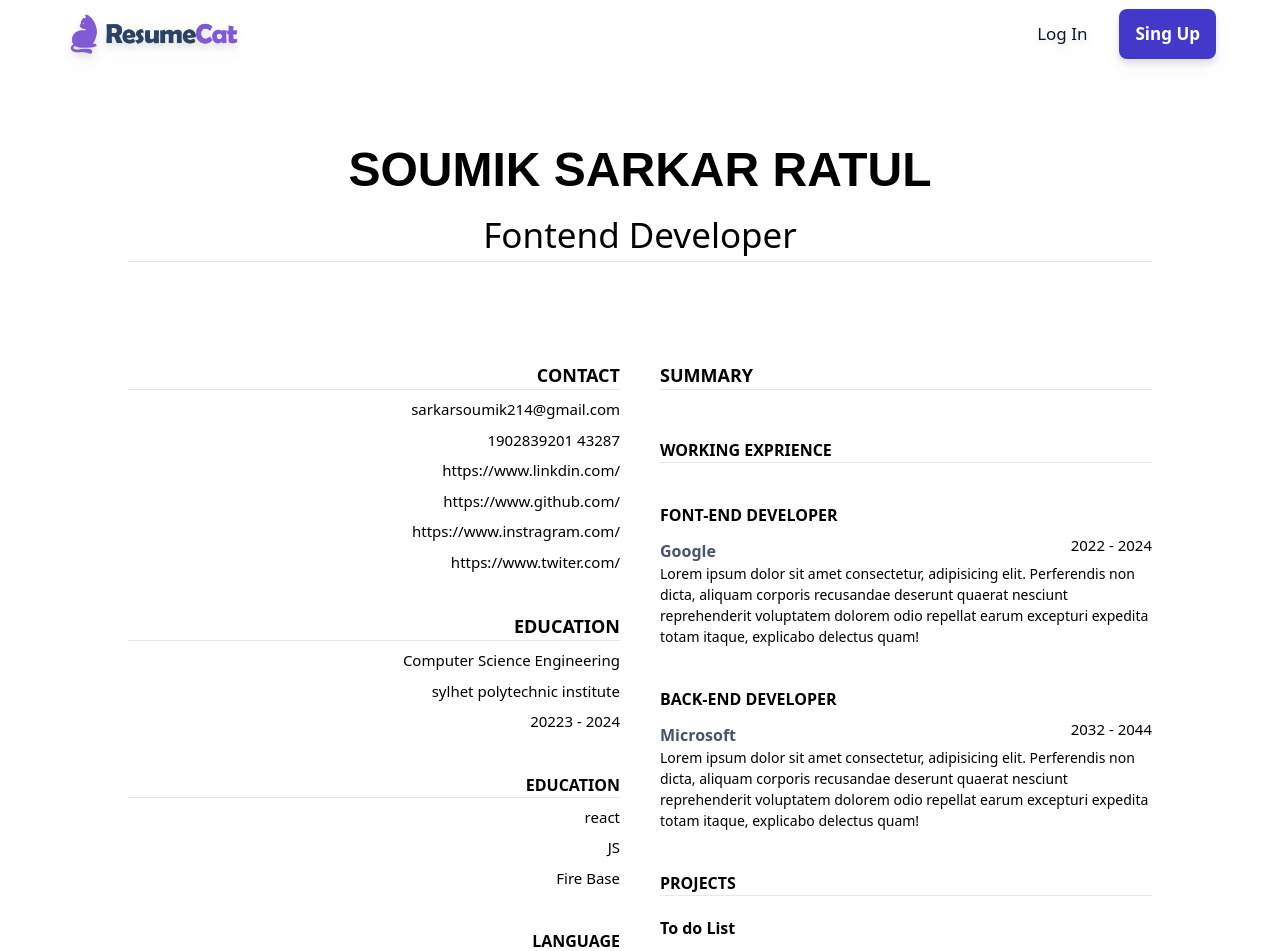
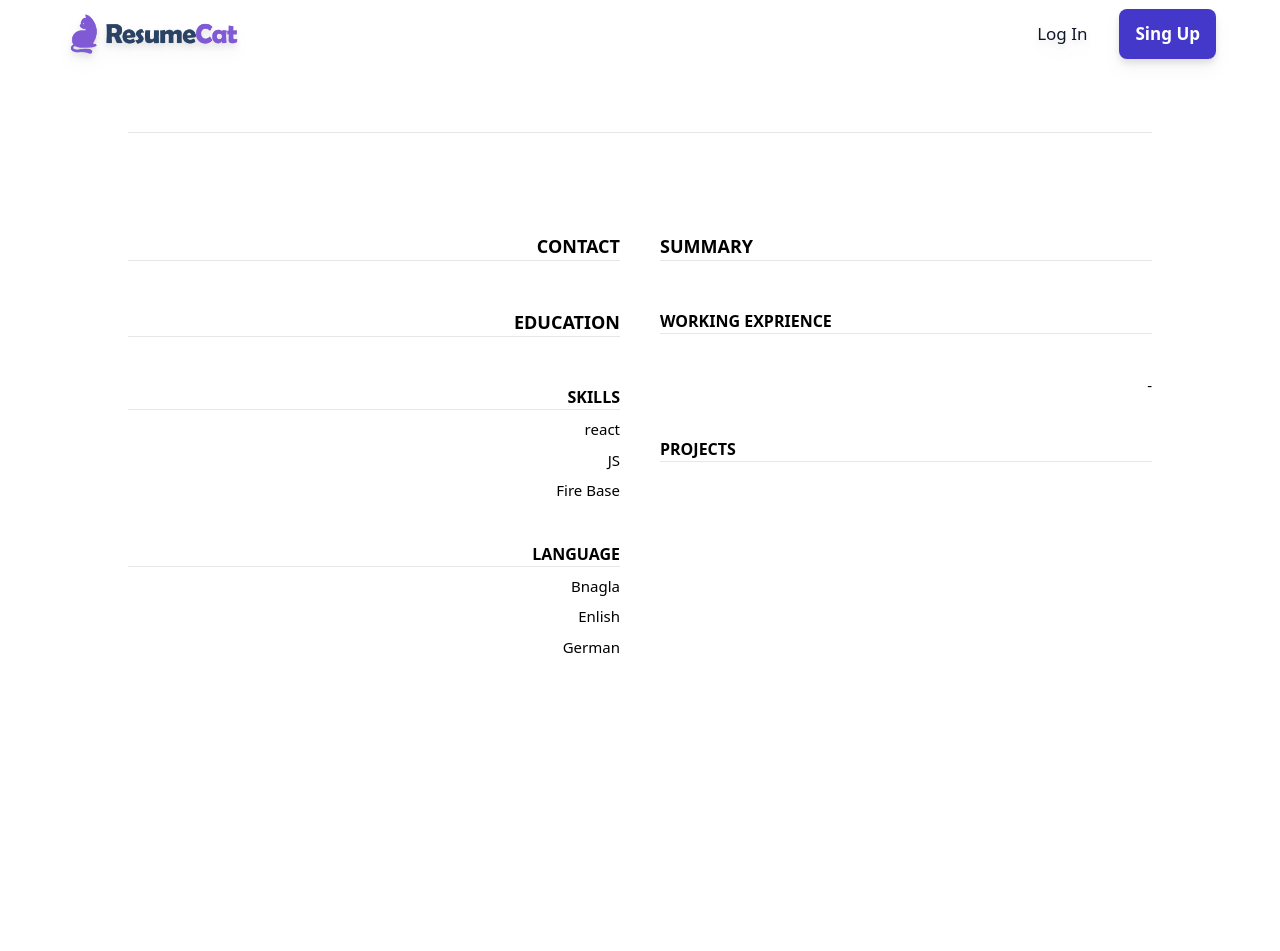
Before and after one commit to Soum-ik/Resume_Builder, a React (Vite) app: page /Resume in a window 1280 px wide. Shown: the top 951 px of the page. After the commit the page ends 800 px from the top, so only its background shows below. Built offline with nearby package versions, Linux system fonts and the light colour scheme.

Commit message:
Fix data succesfully transfer

```diff
--- a/src/components/Forms/Personal_InfoFrom.jsx
+++ b/src/components/Forms/Personal_InfoFrom.jsx
@@ -1,7 +1,8 @@
 import { TextField } from "@mui/material";
-import { useEffect, useState } from "react";
+import { useEffect, useState, useCallback } from "react";
 // import { useState } from "react";
 
+// fetch from local storage
 const getData = () => {
   let personalInfo = localStorage.getItem("personalInfo");
   if (personalInfo) {
@@ -25,7 +26,8 @@ const Personal_Info_Formes = () => {
   );
 
   // Save data to localStorage whenever personalInfo changes
-  useEffect(() => {
+
+  const handleClick = useCallback(() => {
     localStorage.setItem("personalInfo", JSON.stringify(personalInfo));
   }, [personalInfo]);
 
@@ -38,6 +40,7 @@ const Personal_Info_Formes = () => {
     });
   };
 
+  // stop auto reload
   const handleSubmit = (e) => {
     e.preventDefault();
   };
@@ -74,6 +77,8 @@ const Personal_Info_Formes = () => {
             label="Number"
             onChange={handleInputChange}
             type="number"
+            // value={}
+            // itemType=""
             InputLabelProps={{
               shrink: true,
             }}
@@ -115,6 +120,7 @@ const Personal_Info_Formes = () => {
         </div>
         <button
           type="submit"
+          onClick={handleClick}
           className=" text-[21px] focus:m-[1px] focus:max-w-[320px] max-w-xs border py-2 px-3 rounded-md  bg-primary hover:bg-primary/90 text-white
       "
         >
--- a/src/components/Forms/Projects.jsx
+++ b/src/components/Forms/Projects.jsx
@@ -1,5 +1,5 @@
 import { TextField } from "@mui/material";
-import { useState,useEffect } from "react";
+import { useState, useEffect } from "react";
 import { useNavigate } from "react-router-dom";
 
 const getData = () => {
@@ -26,6 +26,7 @@ const Project = () => {
     localStorage.setItem("project", JSON.stringify(project));
   }, [project]);
   const navigate = useNavigate();
+
   const handleClick = () => {
     navigate("/Resume");
   };
@@ -81,7 +82,7 @@ const Project = () => {
       <div>
         <TextField
           name="git"
-          className=" "
+          className=""
           fullWidth={true}
           type="url"
           label="GitHub link"
--- a/src/components/Forms/Work_Exper.jsx
+++ b/src/components/Forms/Work_Exper.jsx
@@ -1,15 +1,29 @@
 import { TextField } from "@mui/material";
-import { useState } from "react";
+import { useState, useEffect } from "react";
+
+const work_Expe = () => {
+  let work_Expe = localStorage.getItem("work_Expe");
+  if (work_Expe) {
+    return JSON.parse(localStorage.getItem("work_Expe"));
+  } else {
+    return [];
+  }
+};
+
+export const work_ExpeData = work_Expe();
 
 const Working_Exp = () => {
-  const [work_Expe, setWork_Expe] = useState({
+  const [work_Expe, setWork_Expe] = useState(
+    {
       company: "",
       jobRole: "",
       jobDetails: "",
       startDate: "",
       endDate: "",
-  });
-  console.log(work_Expe);
+    } && work_ExpeData
+  );
+  // const [loading, setLoading] = useState(false);
+  // console.log(work_Expe);
   const handleInputChange = (e) => {
     const { name, value } = e.target;
     setWork_Expe({
@@ -17,6 +31,11 @@ const Working_Exp = () => {
       [name]: value,
     });
   };
+
+  useEffect(() => {
+    localStorage.setItem("work_Expe", JSON.stringify(work_Expe));
+  }, [work_Expe]);
+
   const handleSubmit = (e) => {
     e.preventDefault();
   };
@@ -49,6 +68,7 @@ const Working_Exp = () => {
           type="text"
           required
           name="jobDetails"
+          // maxRows={3}
           label="Job Details"
           onChange={handleInputChange}
         />
@@ -58,8 +78,9 @@ const Working_Exp = () => {
         <TextField
           name="startDate"
           fullWidth={true}
-          requiredonChange={handleInputChange}
+          required
           type="date"
+          onChange={handleInputChange}
           InputLabelProps={{
             shrink: true,
           }}
@@ -79,6 +100,7 @@ const Working_Exp = () => {
           label="End Date"
         />
       </div>
+      {
         <button
           type="submit"
           className=" max-w-xs border py-2 px-3 rounded-md  bg-primary hover:bg-primary/90 text-white
@@ -86,6 +108,7 @@ const Working_Exp = () => {
         >
           Submit
         </button>
+      }
     </form>
   );
 };
--- a/src/components/ResumeDataForm.jsx
+++ b/src/components/ResumeDataForm.jsx
@@ -35,13 +35,14 @@ export default function TabsWrappedLabel() {
             onChange={handleChange}
             aria-label="lab API tabs example"
             variant="scrollable"
-            // ScrollButtonComponent={true}
+
           >
             <Tab
               icon={<BsPersonCircle />}
               label="Personal Details"
               value="one"
               iconPosition="end"
+              // onSubmit={}
             />
             <Tab
               icon={<GrUserExpert />}
--- /dev/null
+++ b/src/components/Templates/Template1/fetchLocalStorageData.jsx
@@ -0,0 +1,55 @@
+// education fetch from localstorage
+const Education = () => {
+  let Education = localStorage.getItem("education");
+  if (Education) {
+    return JSON.parse(localStorage.getItem("education"));
+  } else {
+    return [];
+  }
+};
+export const EducationData = Education();
+
+// summary fetch from localstorage
+const summary = () => {
+  let summary = localStorage.getItem("summary");
+  if (summary) {
+    return JSON.parse(localStorage.getItem("summary"));
+  } else {
+    return [];
+  }
+};
+export const summaryData = summary();
+
+// project fetch from localstorage
+const project = () => {
+  let project = localStorage.getItem("project");
+  if (project) {
+    return JSON.parse(localStorage.getItem("project"));
+  } else {
+    return [];
+  }
+};
+
+export const projectData = project();
+
+const personalInfo = () => {
+  let personalInfo = localStorage.getItem("personalInfo");
+  if (personalInfo) {
+    return JSON.parse(localStorage.getItem("personalInfo"));
+  } else {
+    return [];
+  }
+};
+
+export const personalInfoData = personalInfo();
+
+const work_Expe = () => {
+  let work_Expe = localStorage.getItem("work_Expe");
+  if (work_Expe) {
+    return JSON.parse(localStorage.getItem("work_Expe"));
+  } else {
+    return [];
+  }
+};
+
+export const work_ExpeData = work_Expe();
--- a/src/components/Templates/Template1/mainTemplate1.jsx
+++ b/src/components/Templates/Template1/mainTemplate1.jsx
@@ -3,10 +3,13 @@ import Nav from "../../../Navbar/Navbar";
 import Projects from "./project";
 import Details from "./details";
 import Working from "./working";
-
-// let get = localStorage.getItem("summary");
-let data = JSON.parse(localStorage.getItem("summary"));
-console.log(data);
+import {
+  EducationData,
+  summaryData,
+  projectData,
+  personalInfoData,
+  work_ExpeData,
+} from "./fetchLocalStorageData";
 
 const Template1 = () => {
   return (
@@ -16,10 +19,10 @@ const Template1 = () => {
         {/* <button>Download</button> */}
         <div className={`${styles.boxWidth} ${styles.marginY}`}>
           <h1 className={`${styles.heading2}  text-center uppercase`}>
-            Soumik Sarkar Ratul
+            {personalInfoData.name}
           </h1>
           <h3 className=" text-center text-[35px] font-extralight">
-            Fontend Developer
+            {work_ExpeData.jobRole}
           </h3>
           <hr className=" pt-10 h-10" />
           <div className=" grid grid-cols-2 gap-10 pt-10">
@@ -27,23 +30,23 @@ const Template1 = () => {
             <div className=" text-right ">
               <Details
                 name={"contact"}
-                number={"1902839201 43287"}
-                email={"sarkarsoumik214@gmail.com"}
-                github={"https://www.github.com"}
-                linkdin={"https://www.linkdin.com"}
-                twitter={"https://www.twiter.com"}
-                instragram={"https://www.instragram.com"}
+                number={personalInfoData.number}
+                email={personalInfoData.email}
+                github={personalInfoData.github}
+                linkdin={personalInfoData.linkdin}
+                twitter={personalInfoData.twitter}
+                instragram={personalInfoData.instragram}
               />
               <Details
-                start_time={"20223"}
-                end_time={"2024"}
+                start_time={EducationData.start_time}
+                end_time={EducationData.end_time}
                 name={"education"}
-                collage={"sylhet polytechnic institute"}
-                degree={"Computer Science Engineering"}
+                collage={EducationData.collage}
+                degree={EducationData.degree}
               />
 
               <div className=" pt-5 pb-5">
-                <h3 className=" uppercase font-bold">Education</h3>
+                <h3 className=" uppercase font-bold">Skills</h3>
                 <hr />
                 <div className="text-[15px] space-y-2 font-normal pt-2">
                   <p>react</p>
@@ -63,31 +66,19 @@ const Template1 = () => {
             </div>
             {/* right part */}
             <div className="text-left">
-              <Details
-                name={"summary"}
-                summary={data}
-                // summary={`Lorem ipsum dolor sit amet consectetur, adipisicing elit.
-                //     Perferendis non dicta, aliquam corporis recusandae deserunt
-                //     quaerat nesciunt reprehenderit voluptatem dolorem odio
-                //     repellat earum excepturi expedita totam itaque, explicabo
-                //     delectus quam!`}
-              />
+              <Details name={"summary"} summary={summaryData} />
 
               <div className=" pt-5 pb-5">
                 <h3 className=" uppercase font-bold">Working Exprience</h3>
                 <hr />
                 <Working
-                  Name={"Font-end developer"}
-                  dic={`Lorem ipsum dolor sit amet consectetur, adipisicing elit.
-                    Perferendis non dicta, aliquam corporis recusandae deserunt
-                    quaerat nesciunt reprehenderit voluptatem dolorem odio
-                    repellat earum excepturi expedita totam itaque, explicabo
-                    delectus quam!`}
-                  subName={"Google"}
-                  start={2022}
-                  end={2024}
+                  Name={work_ExpeData.company}
+                  dic={work_ExpeData.jobDetails}
+                  subName={work_ExpeData.jobRole}
+                  start={work_ExpeData.startDate}
+                  end={work_ExpeData.endDate}
                 />
-                <Working
+                {/* <Working
                   Name={"Back-end developer"}
                   dic={`Lorem ipsum dolor sit amet consectetur, adipisicing elit.
                     Perferendis non dicta, aliquam corporis recusandae deserunt
@@ -97,24 +88,20 @@ const Template1 = () => {
                   subName={"Microsoft"}
                   start={2032}
                   end={2044}
-                />
+                /> */}
               </div>
 
               <div className=" pt-5 pb-5">
                 <h3 className=" uppercase font-bold">Projects</h3>
                 <hr />
                 <Projects
-                  Name={"To do List"}
-                  dic={`Lorem ipsum dolor sit amet consectetur, adipisicing elit.
-                    Perferendis non dicta, aliquam corporis recusandae deserunt
-                    quaerat nesciunt reprehenderit voluptatem dolorem odio
-                    repellat earum excepturi expedita totam itaque, explicabo
-                    delectus quam!`}
-                  git={"https:/www.github.com"}
-                  live={"https://live.com"}
-                  tech={"React, Tailwind Css, Fire Base"}
+                  Name={projectData.name}
+                  dic={projectData.Details}
+                  git={projectData.git}
+                  live={projectData.live}
+                  tech={projectData.tech}
                 />
-                <Projects
+                {/* <Projects
                   Name={"Resume Builder"}
                   dic={`Lorem ipsum dolor sit amet consectetur, adipisicing elit.
                     Perferendis non dicta, aliquam corporis recusandae deserunt
@@ -124,7 +111,7 @@ const Template1 = () => {
                   git={"https:/www.github.com"}
                   live={"https://live.com"}
                   tech={"React, Tailwind Css, Fire Base, Metarial ui"}
-                />
+                /> */}
               </div>
             </div>
           </div>
--- a/src/components/Templates/Template1/working.jsx
+++ b/src/components/Templates/Template1/working.jsx
@@ -10,7 +10,7 @@ const Working = ({ Name, dic, tech, git, live, subName, start, end }) => {
           {start} - {end}
         </p>
       </div>
-      <p className=" text-[14px] ">{dic}</p>
+      <p className=" text-[14px]">{dic}</p>
     </div>
   );
 };
```
Lines whose indentation alone changed are shown as unchanged.
